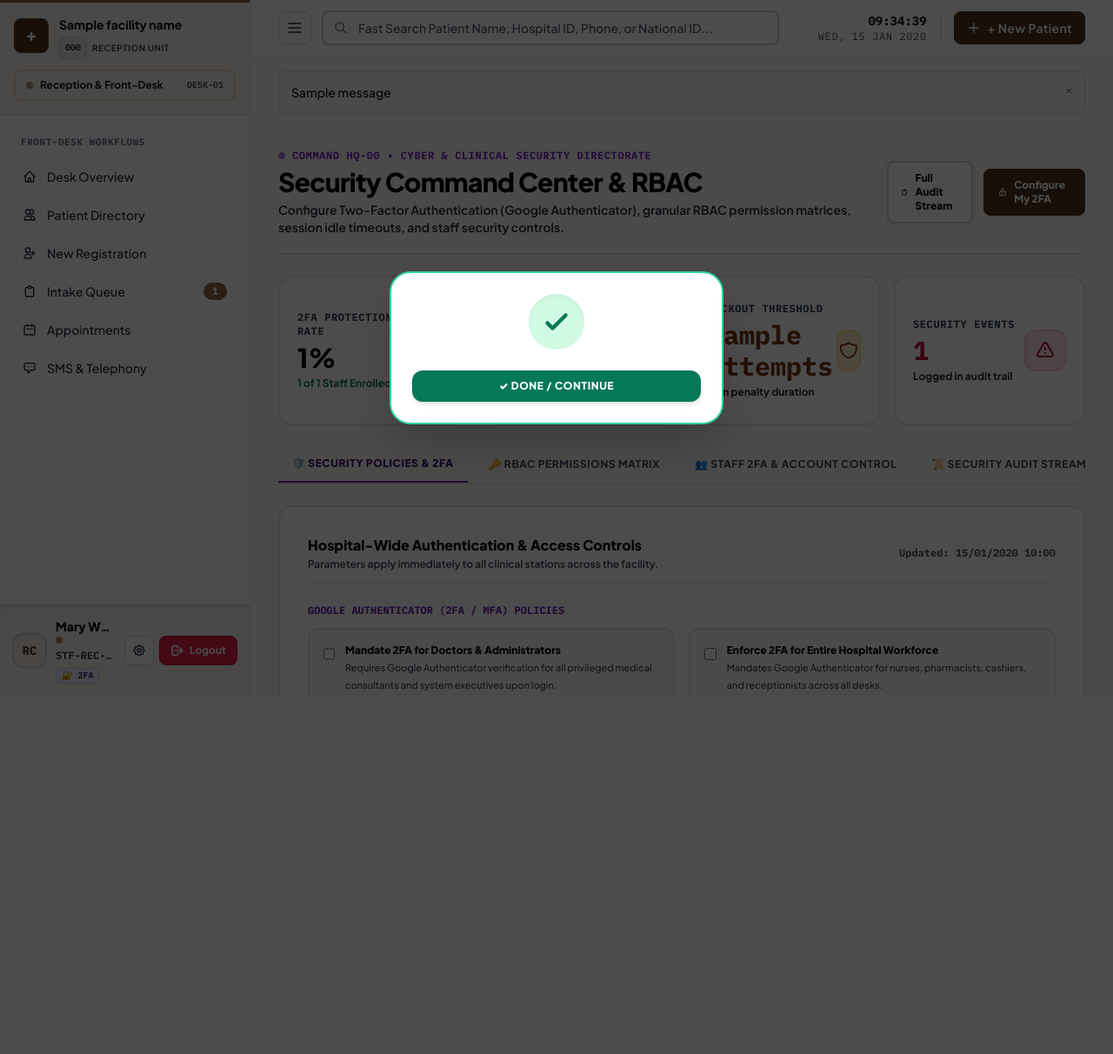
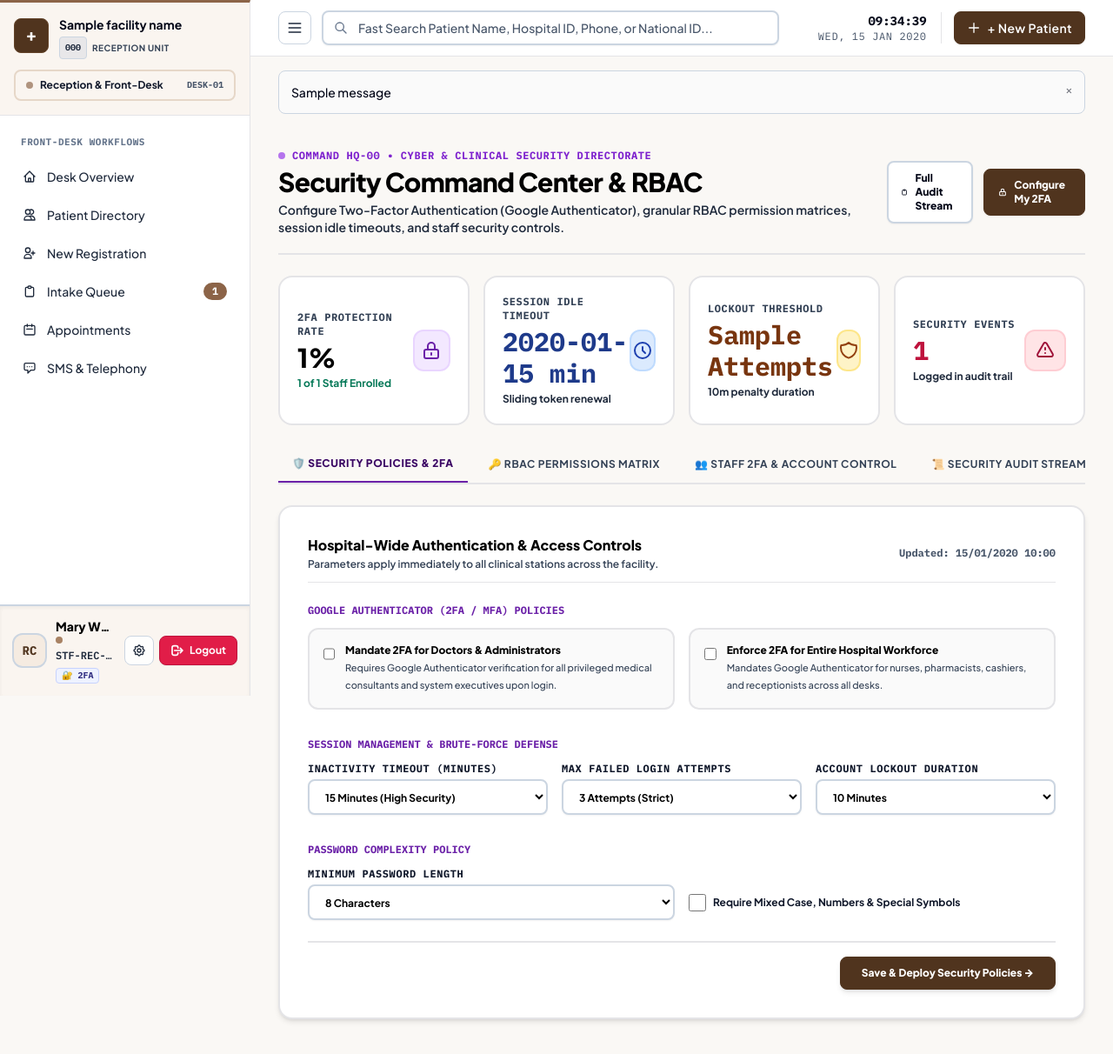
Before and after one commit to SK108045/New_HMS, a Python web app: template templates/admin/security.html in a window 1280 px wide. Shown: the top 1212 px of the page at 87% size. Before the commit the page ends 795 px from the top, so only its background shows below. Run offline with Jinja, Linux system fonts and the light colour scheme; the template is opened without the code that fills it: most values are stand-ins (such as "Sample title", 1, 10 or a date in 2020); one stand-in notice (Sample message) is shown; some libraries are stand-ins or nearby versions.

Commit message:
refactor(ui): completely remove popup modal across all views and restore clean inline notifications

```diff
--- a/templates/base.html
+++ b/templates/base.html
@@ -1182,89 +1182,6 @@
         </div>
     </div>
 
-    <!-- =================== ACTION SUCCESS / ERROR FEEDBACK MODAL =================== -->
-    {% with modal_items = get_flashed_messages(with_categories=true) %}
-    {% set active_modal = (modal_items | selectattr(0, 'in', ['modal_success', 'modal_error', 'modal_warning', 'modal_info']) | list) %}
-    <div
-        x-data="{
-            isOpen: {% if active_modal %}true{% else %}false{% endif %},
-            type: '{% if active_modal %}{{ active_modal[0][0].replace('modal_', '') }}{% else %}success{% endif %}',
-            title: '{% if active_modal %}{% if active_modal[0][0] == 'modal_success' %}Action Completed Successfully!{% elif active_modal[0][0] == 'modal_error' %}Action Failed / Error{% elif active_modal[0][0] == 'modal_warning' %}Notice / Warning{% else %}Hospital Notification{% endif %}{% else %}Success{% endif %}',
-            message: '{% if active_modal %}{{ active_modal[0][1]|replace('\'', '\\\'')|replace('\n', ' ') }}{% else %}{% endif %}',
-            close() {
-                this.isOpen = false;
-            }
-        }"
-        x-init="
-            window.showFeedbackModal = function(t, msg, cat) {
-                $data.title = t;
-                $data.message = msg;
-                $data.type = cat || 'success';
-                $data.isOpen = true;
-            };
-            window.showSuccessModal = function(t, msg) {
-                window.showFeedbackModal(t || 'Action Completed Successfully!', msg, 'success');
-            };
-            window.showErrorModal = function(t, msg) {
-                window.showFeedbackModal(t || 'Action Failed / Error', msg, 'error');
-            };
-        "
-        x-show="isOpen"
-        x-cloak
-        class="fixed inset-0 z-50 flex items-center justify-center p-4 bg-slate-950/70 backdrop-blur-xs transition-opacity"
-        @keydown.escape.window="close()"
-    >
-        <div class="fixed inset-0" @click="close()"></div>
-        <div
-            class="relative bg-white rounded-3xl border-2 shadow-2xl max-w-sm w-full p-6 text-center space-y-4 transform transition-all animate-in fade-in zoom-in duration-200"
-            :class="type === 'success' ? 'border-emerald-400' : (type === 'error' ? 'border-rose-400' : (type === 'warning' ? 'border-amber-400' : 'border-blue-400'))"
-            @click.stop
-        >
-            <!-- Animated Icon Ring -->
-            <div class="w-16 h-16 mx-auto rounded-full flex items-center justify-center shadow-inner"
-                 :class="type === 'success' ? 'bg-emerald-100 text-emerald-700' : (type === 'error' ? 'bg-rose-100 text-rose-700' : (type === 'warning' ? 'bg-amber-100 text-amber-700' : 'bg-blue-100 text-blue-700'))">
-                <template x-if="type === 'success'">
-                    <svg class="w-9 h-9" fill="none" stroke="currentColor" viewBox="0 0 24 24">
-                        <path stroke-linecap="round" stroke-linejoin="round" stroke-width="3" d="M5 13l4 4L19 7"></path>
-                    </svg>
-                </template>
-                <template x-if="type === 'error'">
-                    <svg class="w-9 h-9" fill="none" stroke="currentColor" viewBox="0 0 24 24">
-                        <path stroke-linecap="round" stroke-linejoin="round" stroke-width="3" d="M6 18L18 6M6 6l12 12"></path>
-                    </svg>
-                </template>
-                <template x-if="type === 'warning'">
-                    <svg class="w-9 h-9" fill="none" stroke="currentColor" viewBox="0 0 24 24">
-                        <path stroke-linecap="round" stroke-linejoin="round" stroke-width="3" d="M12 9v2m0 4h.01m-6.938 4h13.856c1.54 0 2.502-1.667 1.732-3L13.732 4c-.77-1.333-2.694-1.333-3.464 0L3.34 16c-.77 1.333.192 3 1.732 3z"></path>
-                    </svg>
-                </template>
-                <template x-if="type !== 'success' && type !== 'error' && type !== 'warning'">
-                    <svg class="w-9 h-9" fill="none" stroke="currentColor" viewBox="0 0 24 24">
-                        <path stroke-linecap="round" stroke-linejoin="round" stroke-width="3" d="M13 16h-1v-4h-1m1-4h.01M21 12a9 9 0 11-18 0 9 9 0 0118 0z"></path>
-                    </svg>
-                </template>
-            </div>
-
-            <div>
-                <h3 class="text-base font-black text-slate-950 font-mono" x-text="title"></h3>
-                <p class="text-xs text-slate-600 font-medium mt-1.5 leading-relaxed break-words" x-text="message"></p>
-            </div>
-
-            <!-- Action button -->
-            <div class="pt-2">
-                <button
-                    type="button"
-                    @click="close()"
-                    class="w-full py-2.5 rounded-xl font-black text-xs uppercase tracking-wider shadow-md transition-all flex items-center justify-center gap-1 text-white cursor-pointer"
-                    :class="type === 'success' ? 'bg-emerald-700 hover:bg-emerald-800' : (type === 'error' ? 'bg-rose-700 hover:bg-rose-800' : 'bg-slate-900 hover:bg-slate-950')"
-                >
-                    <span>✓ Done / Continue</span>
-                </button>
-            </div>
-        </div>
-    </div>
-    {% endwith %}
-
     <!-- Live Digital Clock Script -->
     <script>
         function updateClock() {
```
Also changed, not shown: reception/routes.py (+17 -17 lines).
